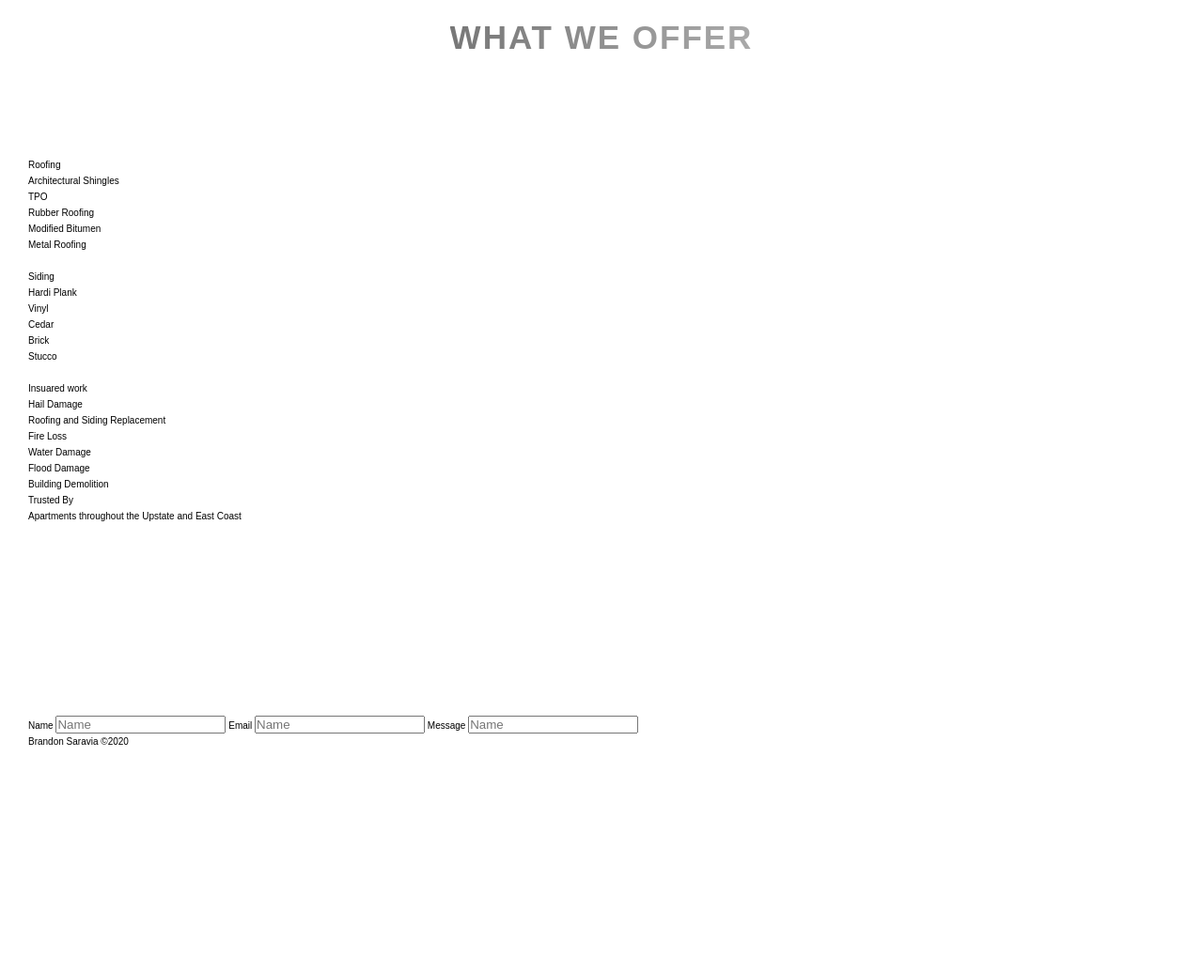
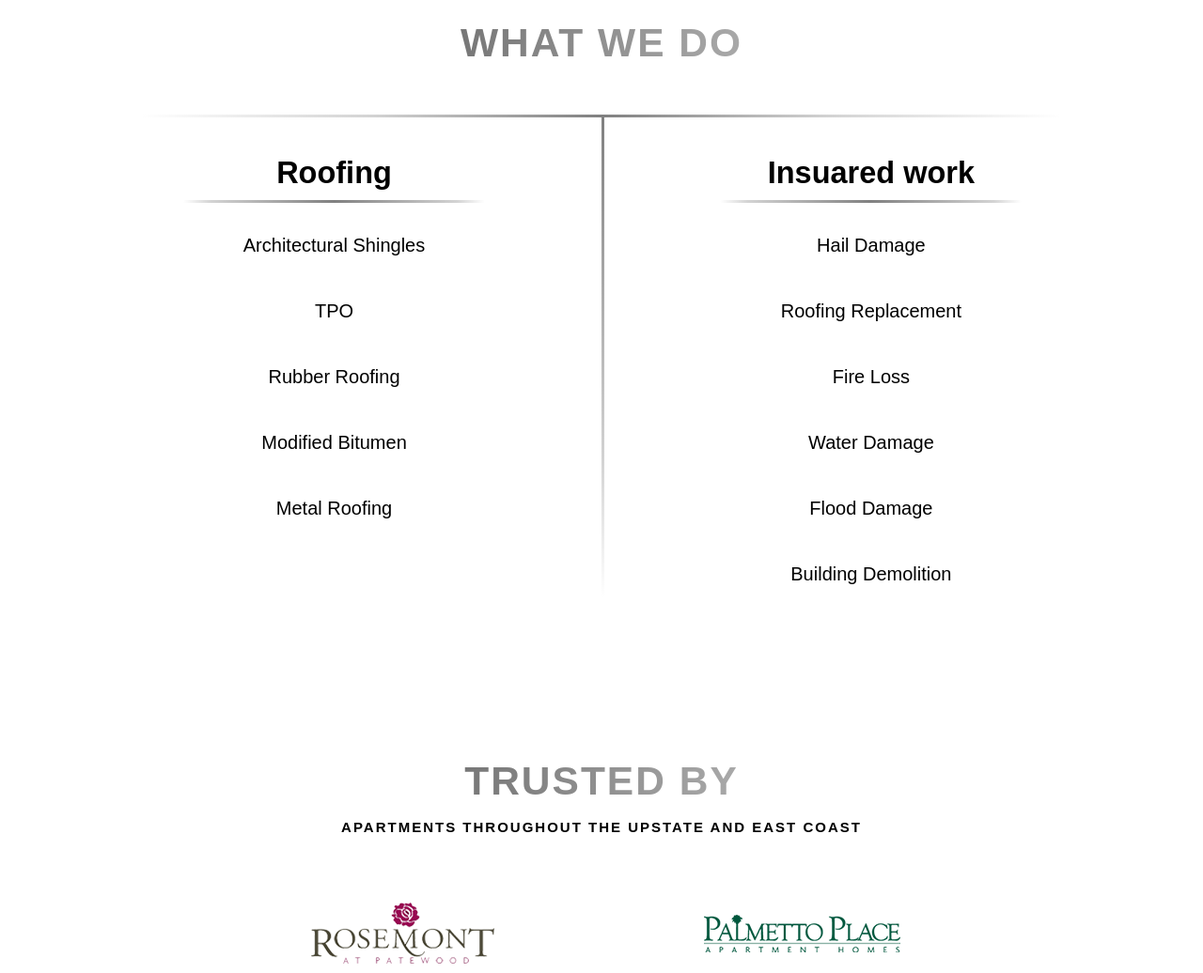
Before and after one commit to BrandonSaravia/MacBuilt-Roofing, a website: page index.html in a window 1280 px wide. Shown: the part 820-1856 px from the top of the page at 94% size. Before the commit the page ends 1648 px from the top, so only its background shows below. Drawn offline with Linux system fonts and the light colour scheme.

Commit message:
header, about, and refrence section are styled for desktop

```diff
--- a/index.html
+++ b/index.html
@@ -27,9 +27,9 @@
         <nav class="navigation__nav">
             <ul class="navigation__list">
                 <li class="navigation__item"><a href="#" class="navigation__link">Home</a></li>
-                <li class="navigation__item"><a href="#" class="navigation__link">What we offer</a></li>
+                <li class="navigation__item"><a href="#" class="navigation__link">About us</a></li>
                 <li class="navigation__item"><a href="#" class="navigation__link">Contact us</a></li>
-                <li class="navigation__item"><a href="#" class="navigation__link">Sign in</a></li>
+                <li class="navigation__item"><a href="#" class="navigation__link">Log in</a></li>
             </ul>
         </nav>
     </div>
@@ -54,14 +54,15 @@
 
         <section class="section-about" id="section-about">
 
-            <div class="u-center-text u-margin-bottom-big u-margin-top-small">
+            <div class="u-center-text u-margin-bottom-small u-margin-top-small">
                 <h2 class="heading-secondary">
-                    What we offer
+                    What we do
                 </h2>
             </div>
 
             <div class="section-about__container">
-                <div class="card">
+                <div class="section-about__container-left">
+                    <div class="card card--1">
                         <div class="card__picture card__picture--1">
                             &nbsp;
                         </div>
@@ -69,50 +70,35 @@
                             <span class="card__heading-span card__heading-span--1">Roofing</span>
                         </h4>
                         <div class="card__details">
-                        <ul>
-                            <li>Architectural Shingles</li>
-                            <li>TPO</li>
-                            <li>Rubber Roofing</li>
-                            <li>Modified Bitumen</li>
-                            <li>Metal Roofing</li>
+                            <ul class="card__details-list">
+                                <li class="card__item">Architectural Shingles</li>
+                                <li class="card__item">TPO</li>
+                                <li class="card__item">Rubber Roofing</li>
+                                <li class="card__item">Modified Bitumen</li>
+                                <li class="card__item">Metal Roofing</li>
                             </ul>
                         </div>
                     </div>
+                </div>
 
-                <div class="card">
+                <div class="section-about__container-right">
+                    <div class="card card--2">
                         <div class="card__picture card__picture--2">
                             &nbsp;
                         </div>
                         <h4 class="card__heading">
-                        <span class="card__heading-span card__heading-span--2">Siding</span>
+                            <span class="card__heading-span card__heading-span--2">Insuared work</span>
                         </h4>
                         <div class="card__details">
                             <ul>
-                            <li>Hardi Plank</li>
-                            <li>Vinyl</li>
-                            <li>Cedar</li>
-                            <li>Brick</li>
-                            <li>Stucco</li>
+                                <li class="card__item">Hail Damage</li>
+                                <li class="card__item">Roofing Replacement</li>
+                                <li class="card__item">Fire Loss</li>
+                                <li class="card__item">Water Damage</li>
+                                <li class="card__item">Flood Damage</li>
+                                <li class="card__item">Building Demolition</li>
                             </ul>
                         </div>
-                </div>
-
-                <div class="card">
-                    <div class="card__picture card__picture--3">
-                        &nbsp;
-                    </div>
-                    <h4 class="card__heading">
-                        <span class="card__heading-span card__heading-span--3">Insuared work</span>
-                    </h4>
-                    <div class="card__details">
-                        <ul>
-                            <li>Hail Damage</li>
-                            <li>Roofing and Siding Replacement</li>
-                            <li>Fire Loss</li>
-                            <li>Water Damage</li>
-                            <li>Flood Damage</li>
-                            <li>Building Demolition</li>
-                        </ul>
                     </div>
                 </div>
             </div>
@@ -122,11 +108,11 @@
 
         <section class="section-refrences">
 
-            <div class="">
-                <h2 class="">
+            <div class="u-center-text u-margin-bottom-meduim u-margin-top-small">
+                <h2 class="heading-secondary">
                     Trusted By
                 </h2>
-                <p class="">
+                <p class="sub-heading">
                     Apartments throughout the Upstate and East Coast
                 </p>
             </div>
@@ -134,51 +120,51 @@
             <div class="composition">
 
                 <div class="composition__container">
-                    <img src="" alt="" class="composition__logo">
+                    <img src="./img/landing-page/clients/patewood.png" alt="" class="composition__logo">
                 </div>
 
                 <div class="composition__container">
-                    <img src="" alt="" class="composition__logo">
+                    <img src="./img/landing-page/clients/palmetto.png" alt="" class="composition__logo">
                 </div>
 
                 <div class="composition__container">
-                    <img src="" alt="" class="composition__logo">
+                    <img src="./img/landing-page/clients/rosewood1.png" alt="" class="composition__logo">
                 </div>
 
                 <div class="composition__container">
-                    <img src="" alt="" class="composition__logo">
+                    <img src="./img/landing-page/clients/mosaic.png" alt="" class="composition__logo">
                 </div>
 
                 <div class="composition__container">
-                    <img src="" alt="" class="composition__logo">
+                    <img src="./img/landing-page/clients/manchester.png" alt="" class="composition__logo">
                 </div>
 
                 <div class="composition__container">
-                    <img src="" alt="" class="composition__logo">
+                    <img src="./img/landing-page/clients/100east.png" alt="" class="composition__logo">
                 </div>
 
                 <div class="composition__container">
-                    <img src="" alt="" class="composition__logo">
+                    <img src="./img/landing-page/clients/millenium2.png" alt="" class="composition__logo">
                 </div>
 
                 <div class="composition__container">
-                    <img src="" alt="" class="composition__logo">
+                    <img src="./img/landing-page/clients/chatsworth.png" alt="" class="composition__logo">
                 </div>
 
                 <div class="composition__container">
-                    <img src="" alt="" class="composition__logo">
+                    <img src="./img/landing-page/clients/falls.png" alt="" class="composition__logo">
                 </div>
 
                 <div class="composition__container">
-                    <img src="" alt="" class="composition__logo">
+                    <img src="./img/landing-page/clients/legends-sandy.png" alt="" class="composition__logo">
                 </div>
 
                 <div class="composition__container">
-                    <img src="" alt="" class="composition__logo">
+                    <img src="./img/landing-page/clients/vinings.png" alt="" class="composition__logo">
                 </div>
 
                 <div class="composition__container">
-                    <img src="" alt="" class="composition__logo">
+                    <img src="./img/landing-page/clients/atlantic.png" alt="" class="composition__logo">
                 </div>
             </div>
 
@@ -187,23 +173,27 @@
 
         <section class="section-contact">
 
-            <div class="">
-                <h2 class="">
-
+            <div class="u-center-text u-margin-bottom-meduim u-padding-top-large">
+                <h2 class="heading-secondary heading-secondary--white">
+                    Let's Hear From You
                 </h2>
             </div>
 
-            <form action="" class="form">
+            <form class="form">
                 <div class="form__container">
 
-                    <label for="" class="form__label">Name</label>
+                    <label for="name" class="form__label">Name</label>
                     <input class="form__input" type="text" name="name" placeholder="Name" required />
 
-                    <label for="" class="form__label">Email</label>
-                    <input class="form__input" type="text" name="name" placeholder="Name" required />
+                    <label for="email" class="form__label">Email</label>
+                    <input class="form__input" type="text" name="email" placeholder="Email" required />
 
-                    <label for="" class="form__label">Message</label>
-                    <input class="form__input" type="text" name="name" placeholder="Name" required />
+                    <label for="message" class="form__label">Message</label>
+                    <textarea class="form__input form__input--message" name="message" placeholder="Message" rows="7" required ></textarea>
+
+                    <div class="form__recaptcha" data-netlify-recaptcha="true"></div>
+
+                    <button class="btn-form" type="submit">Submit</button>
                 </div>
             </form>
 
@@ -212,8 +202,8 @@
 
     <footer class="footer" id="contact">
         <div class="footer__copyright">
-            <span class="footer__copyright-name">Brandon Saravia</span> <span
-                class="footer__copyright-logo">&copy;2020</span>
+            <span class="footer__copyright-date">&copy;2020</span>
+            <span class="footer__copyright-name">MacBuilt Construction LLC</span>
         </div>
     </footer>
 
--- a/sass/abstracts/_variables.scss
+++ b/sass/abstracts/_variables.scss
@@ -1,5 +1,5 @@
-$blue-light: rgb(190, 186, 186);
-$blue-dark: darkgray;
+$color-light-gray: rgb(190, 186, 186);
+$color-gray: darkgray;
 
 $color-gray-dark: #777;
 
--- a/sass/base/_typography.scss
+++ b/sass/base/_typography.scss
@@ -30,27 +30,30 @@ body {
 }
 
 .heading-secondary {
-    font-size: 3.5rem;
+    font-size: 4.25rem;
     text-transform: uppercase;
     font-weight: 700;
     display: inline-block;
-    background-image: linear-gradient(to right, $color-gray-dark, $blue-dark);
+    background-image: linear-gradient(to right, $color-gray-dark, $color-gray);
     background-clip: text;
     -webkit-background-clip: text;
     color: transparent;
     letter-spacing: .2rem;
     transition: all .2s;
 
-    @include respond(tab-port) {
-        font-size: 3rem;
-    }
-
-    @include respond(phone) {
-        font-size: 2.5rem;
+    &--white {
+        color: #C1272D;
     }
 
     &:hover {
-        transform: skewY(2deg) skewX(15deg) scale(1.1);
+        transform: scale(1.1);
         text-shadow: .5rem 1rem 2rem rgba($color-black, .2);
     }
 }
+
+.sub-heading {
+    font-size: 1.5rem;
+    text-transform: uppercase;
+    font-weight: 700;
+    letter-spacing: .2rem;
+}
--- a/sass/base/_utilities.scss
+++ b/sass/base/_utilities.scss
@@ -1,5 +1,9 @@
 .u-center-text { text-align: center; }
 
 .u-margin-bottom-big { margin-bottom: 8rem !important;}
+.u-margin-bottom-meduim { margin-bottom: 6rem; }
+.u-margin-bottom-small { margin-bottom: 4rem; }
 
 .u-margin-top-small { margin-top: 4rem; }
+
+.u-padding-top-large { padding-top: 8rem; }
--- /dev/null
+++ b/sass/components/_card.scss
@@ -0,0 +1,63 @@
+.card {
+    max-width: 325px;
+    width: 100%;
+
+    &--1 {
+        margin-right: 20%;
+    }
+    &--2 {
+        margin-left: 20%;
+    }
+
+    &__picture {
+
+
+        &--1 {
+            background-image: url();
+        }
+        &--2 {
+            background-image: url();
+        }
+    }
+
+    &__heading {
+        text-align: center;
+        border-bottom: 3px solid transparent;
+        border-image: linear-gradient(to right, transparent 1%, lightgray 10%, gray, lightgray 90%, transparent 99%);
+        border-image-slice: 1;
+        margin-bottom: 1rem;
+        margin-top: 1.5rem;
+
+        &-span {
+            font-size: 3.25rem;
+            font-weight: bold;
+
+            &--1 {
+
+            }
+            &--2{
+
+            }
+        }
+    }
+
+    &__details {
+        text-align: center;
+        line-height: 7rem;
+
+        &-list {
+
+
+        }
+    }
+
+    &__item {
+        font-size: 2rem;
+
+        &:not(:last-child) {
+            // border-bottom: 1px solid transparent;
+            // border-image: linear-gradient(to right, transparent 10%, lightgray, transparent 90%);
+            // border-image-slice: 1;
+        }
+    }
+}
--- /dev/null
+++ b/sass/components/_composition.scss
@@ -0,0 +1,18 @@
+.composition {
+    max-width: 1300px;
+    display: flex;
+    flex-flow: row wrap;
+    margin: 0 auto;
+    justify-content: center;
+
+    &__container {
+        display: flex;
+        width: 100%;
+        max-width: 425px;
+        margin-bottom: 10rem;
+    }
+
+    &__logo {
+        margin: 0 auto;
+    }
+}
--- /dev/null
+++ b/sass/components/_form.scss
@@ -0,0 +1,21 @@
+.form {
+
+
+    &__container {
+
+    }
+
+    &__label {
+
+    }
+
+    &__input {
+
+    }
+
+    &__recaptcha {
+
+    }
+
+
+}
--- a/sass/layout/_header.scss
+++ b/sass/layout/_header.scss
@@ -2,8 +2,8 @@
     height: 95vh;
     background-image: linear-gradient(
         to right bottom,
-        rgba($blue-light, 0.9),
-        rgba($blue-dark, 0.9)
+        rgba($color-light-gray, 0.9),
+        rgba($color-gray, 0.9)
     ),
     url("../../img/landing-page/shingles.jpg");
     background-size: cover;
--- a/sass/main.scss
+++ b/sass/main.scss
@@ -8,6 +8,8 @@
 @import "base/utilities";
 
 @import "components/buttons";
+@import "components/card";
+@import "components/composition";
 
 @import "layout/header";
 @import "layout/navagation";
--- a/sass/pages/_home.scss
+++ b/sass/pages/_home.scss
@@ -0,0 +1,33 @@
+.section-about {
+    margin: 0 0 4rem 0;
+
+    &__container {
+        display: flex;
+        border-top: 3px solid transparent;
+        border-image: linear-gradient(to right, transparent 10%, lightgray 30%, gray, lightgray 70%, transparent 90%);
+        border-image-slice: 1;
+        margin-bottom: 15rem;
+
+        &-left {
+            display: flex;
+            justify-content: flex-end;
+            width: 50%;
+        }
+        &-right {
+            display: flex;
+            justify-content: flex-start;
+            width: 50%;
+            border-left: 3px solid transparent;
+            border-image: linear-gradient(to bottom, gray, lightgray 70%, transparent 98%);
+            border-image-slice: 1;
+        }
+    }
+}
+
+.section-refrences {
+    margin: 0 0 6rem 0;
+}
+
+.section-contact {
+    background-color: $color-light-gray;
+}
```
Also changed, not shown: sass/layout/_navagation.scss (+13 -6 lines), css/style.css, img/landing-page/insurance.png (added), img/landing-page/outdoor.png (added). Lines whose indentation alone changed are shown as unchanged.
